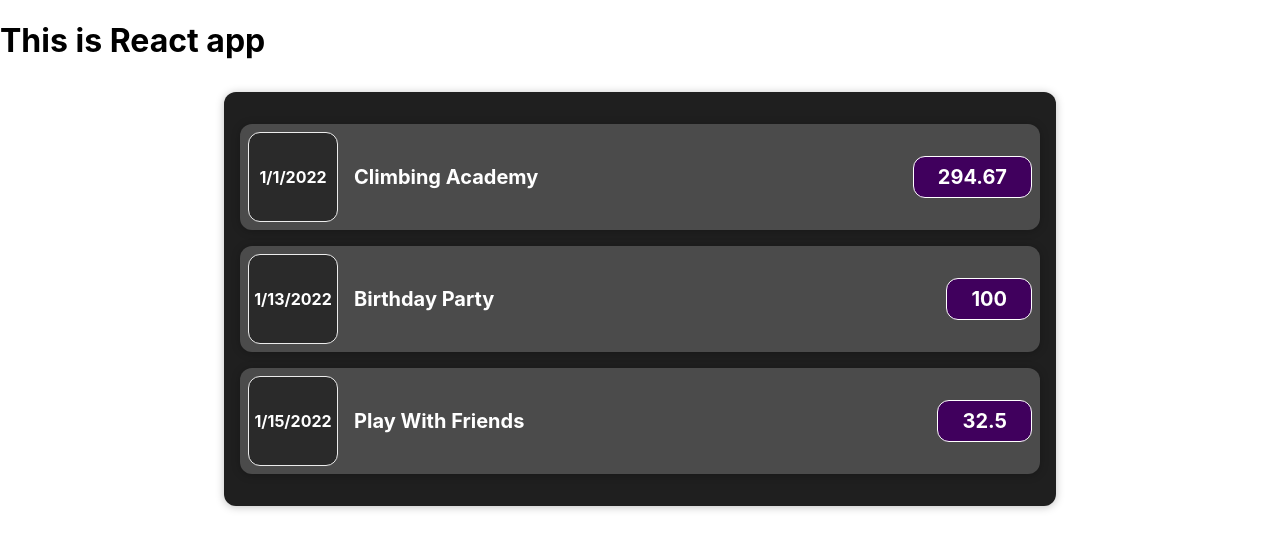
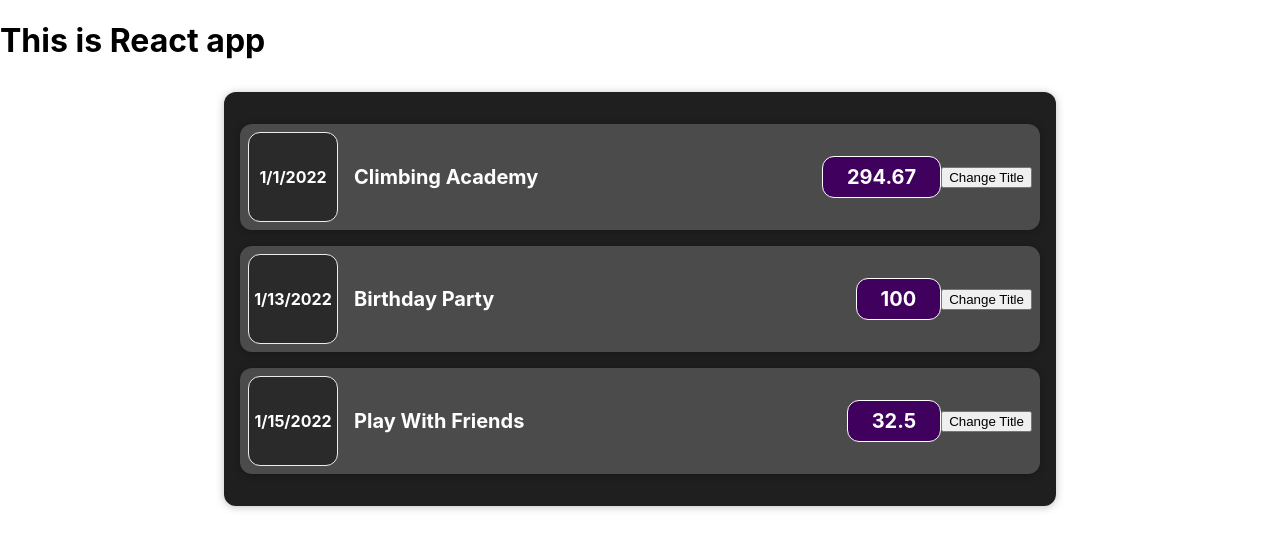
Before and after one commit to gouz7514/react-complete, a React (Create React App) app: page / in a window 1280 px wide. Shown: the top 550 px of the page. Built offline with nearby package versions, Linux system fonts and the light colour scheme.

Commit message:
Update : onClick Handler

```diff
--- a/src/components/Expenses/ExpenseItem.js
+++ b/src/components/Expenses/ExpenseItem.js
@@ -2,7 +2,11 @@ import '../../style/ExpenseItem.css'
 import ExpenseDate from './ExpenseDate'
 import Card from '../UI/Card'
 
-function ExpenseItem(props) {
+const  ExpenseItem = (props) => {
+  const clickHandler = () => {
+    console.log('clicked')
+  }
+
   return (
     <Card className='expense-item'>
       <ExpenseDate  date={ props.date }/>
@@ -14,6 +18,7 @@ function ExpenseItem(props) {
           { props.amount }
         </div>
       </div>
+      <button onClick={ clickHandler }>Change Title</button>
     </Card>
   )
 }
```
